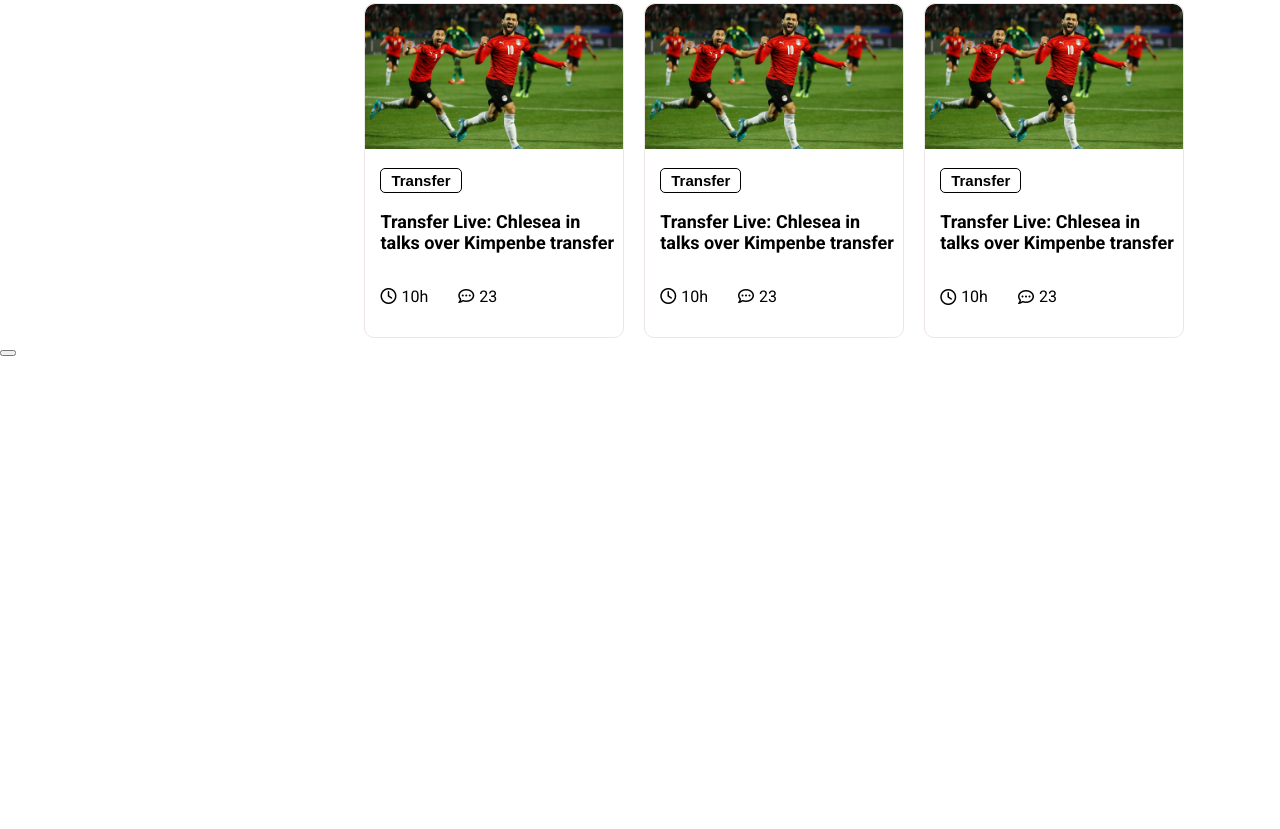
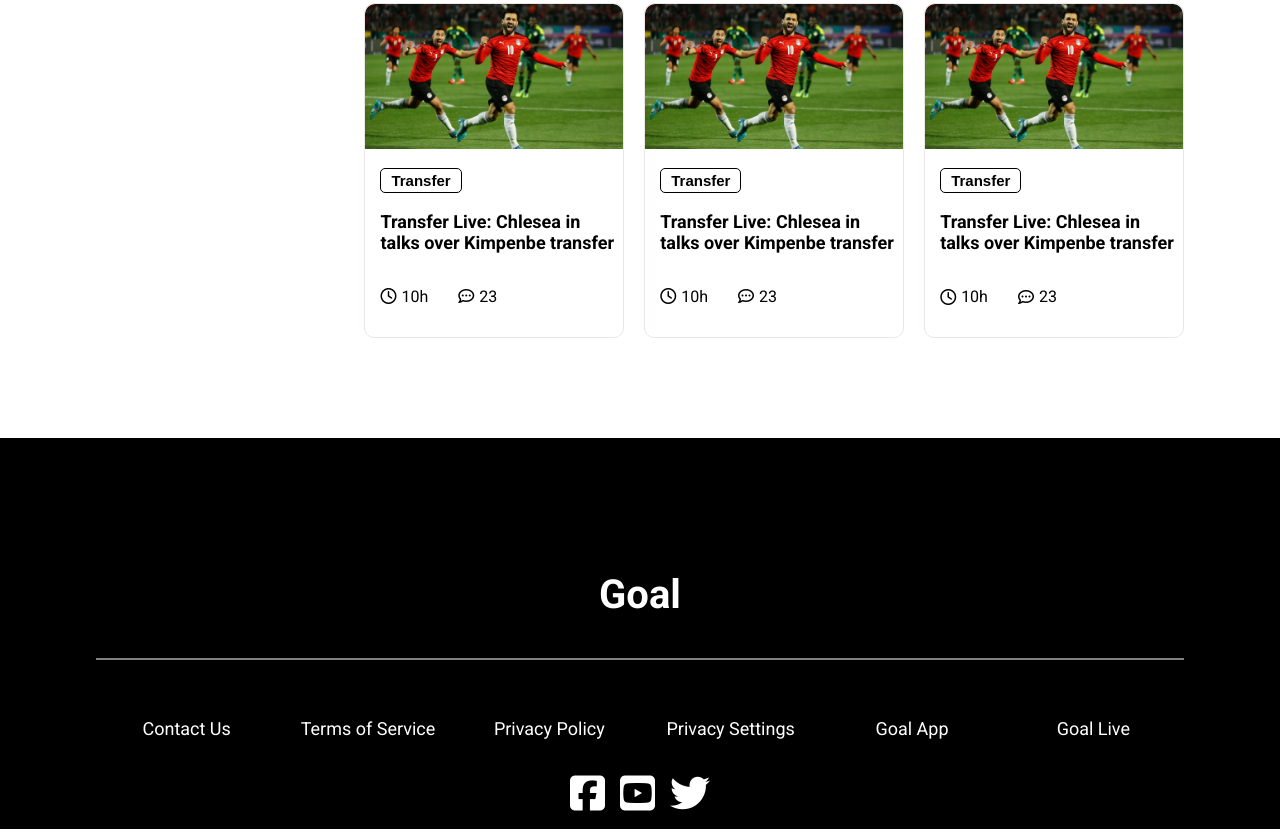
Before and after one commit to mohi14/football-live, a plain HTML site: page index.html in a window 1280 px wide. Shown: the part 1344-2173 px from the top of the page. Before the commit the page ends 1701 px from the top, so only its background shows below. Drawn offline with Linux system fonts and the light colour scheme; a web font is replaced by a local one.

Commit message:
footer added

```diff
--- a/index.html
+++ b/index.html
@@ -240,8 +240,34 @@
     </section>
     <!-- blog section end -->
 
+    <!-- footer section start -->
+    <footer>
+        <section class="footer-container">
+            <div class="footer">
+                <h1>
+                    Goal
+                </h1>
+                <hr>
+                <div class="footer-info">
+                    <p>Contact Us </p>
+                    <p>Terms of Service </p>
+                    <p>Privacy Policy </p>
+                    <p>Privacy Settings </p>
+                    <p>Goal App </p>
+                    <p>Goal Live</p>
+                </div>
+                <div class="social-media">
+                    <p><a href="https://www.facebook.com/" target="_blank"><i
+                                class="fa-brands fa-facebook-square"></i></a></p>
+                    <p><a href="https://www.youtube.com/" target="_blank"><i
+                                class="fa-brands fa-youtube-square"></i></a></p>
+                    <p><a href="https://twitter.com/" target="_blank"><i class="fa-brands fa-twitter"></i></a></p>
+                </div>
+            </div>
+        </section>
+    </footer>
+
 
 </body>
 
 </html>
-<button></button>
--- a/styles/main.css
+++ b/styles/main.css
@@ -62,6 +62,7 @@ body {
 .blog-container {
     display: flex;
     justify-content: center;
+    margin-bottom: 100px;
 }
 
 .blogs {
@@ -150,3 +151,51 @@ body {
     gap: 5px;
     align-items: center;
 }
+
+/* -------------------------
+    footer section styles
+   ------------------------- */
+footer {
+    background-color: black;
+    color: white;
+    display: flex;
+    justify-content: center;
+}
+
+.footer-container {
+    width: 85%;
+    padding-top: 100px;
+}
+
+.footer h1 {
+    margin-bottom: 40px;
+    font-size: 40px;
+    text-align: center;
+}
+
+hr {
+    border: 0.3px solid #808080;
+}
+
+.footer-info {
+    margin-top: 40px;
+    display: grid;
+    grid-template-columns: repeat(6, 1fr);
+    justify-items: center;
+    font-size: 18px;
+}
+
+.social-media {
+    display: flex;
+    justify-content: center;
+    align-items: center;
+    gap: 15px;
+
+}
+
+.fa-facebook-square,
+.fa-youtube-square,
+.fa-twitter {
+    font-size: 40px;
+    color: white;
+}
```
